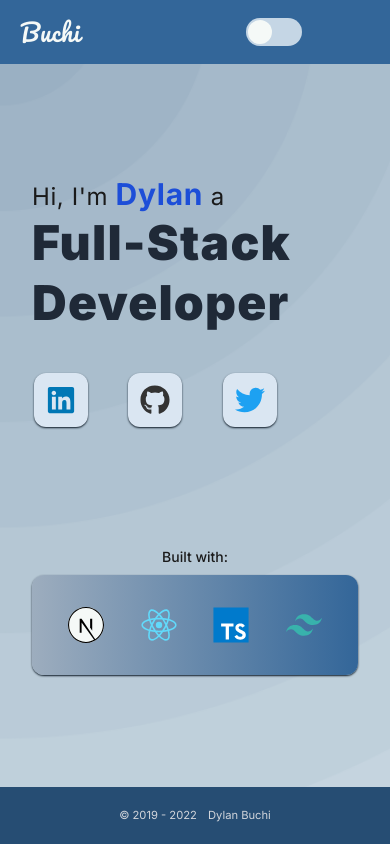
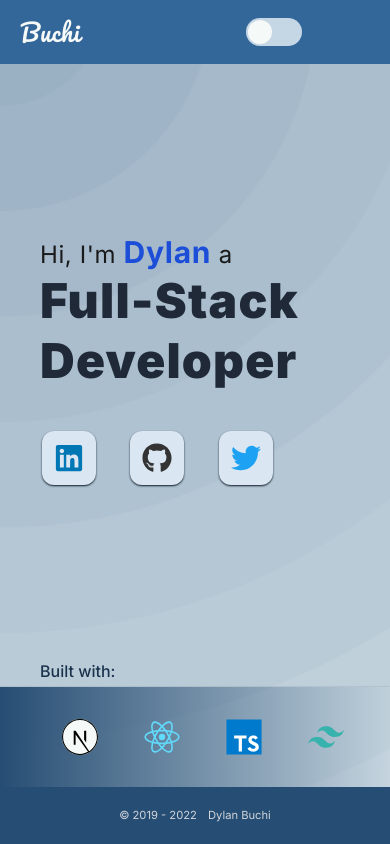
Before and after one commit to dylanbuchi/portfolio-next, a Next.js app: page / in a window 390 px wide. Built offline with nearby package versions, Linux system fonts and the light colour scheme; some icons are missing.

Commit message:
Tweak Home component

```diff
--- a/src/components/Home.tsx
+++ b/src/components/Home.tsx
@@ -6,10 +6,12 @@ import SocialLink from './SocialLink';
 
 const Home = () => {
   const helloMsg = "Hi, I'm ";
+  const deviconBoxStyles =
+    'hover:lumos relative ml-4 h-9 w-9 shrink-0 lg:h-10 lg:w-10 h-9 w-9';
 
   return (
-    <div className="mx-8 mt-0 flex h-full flex-col justify-evenly text-base sm:m-0 sm:items-center">
-      <div>
+    <div className="mx-10 flex h-full flex-col justify-evenly text-base sm:m-0 sm:items-center">
+      <div className="mt-auto">
         <p className="text-2xl tracking-wide">
           {helloMsg}
           <span className="text-3xl font-bold tracking-wide text-blue-700 dark:text-accent_10">
@@ -20,8 +22,7 @@ const Home = () => {
         <h1 className="text-5xl font-black leading-tight tracking-wide text-gray-800 dark:text-accent_90">
           Full-Stack Developer
         </h1>
-
-        <div className="mt-10 flex w-[75%] justify-between transition-colors sm:w-[40%]">
+        <div className="mt-10 flex w-[75%] justify-between transition-colors sm:w-[40%] lg:w-[43%] landscape:w-[45%]">
           <SocialLink
             href={`${SOCIAL_LINKS.linkedin.website}/in/${USERNAME}`}
             renderIcon={() => <FaLinkedin />}
@@ -39,21 +40,25 @@ const Home = () => {
           />
         </div>
       </div>
-      <div className="sm:w-[100%] lg:w-[50%]">
-        <div className="w-[100%] ">
-          <p className="my-2 text-center text-sm font-medium">Built with:</p>
-          <div className="rounded-xl bg-gradient-to-r from-[#9dadbe] to-primary_40 shadow-sm shadow-primary_10 dark:bg-transparent dark:bg-gradient-to-r dark:from-primary_20 dark:to-primary_10 dark:shadow-none sm:rounded-none lg:rounded-xl">
+      <div className="-mx-10 mt-auto sm:w-[100%] lg:w-[45%]">
+        <div className="w-[100%]">
+          <p className="text-md my-1 ml-10 text-left font-medium text-primary_20 dark:text-gray-200 sm:ml-0 sm:text-center">
+            Built with:
+          </p>
+          <div className="bg-gradient-to-l from-[#ffffff00] to-primary_30 shadow-sm shadow-primary_10 dark:bg-transparent dark:bg-gradient-to-r dark:from-primary_20 dark:to-primary_10 dark:shadow-none sm:rounded-none lg:rounded-xl lg:rounded-b-none">
             <div className="flex justify-evenly py-8 px-4">
-              <div className="hover:lumos relative  h-9 w-9 shrink-0 rounded-full bg-white_gray text-center lg:h-10 lg:w-10">
+              <div
+                className={`${deviconBoxStyles} ml-0 rounded-full bg-white_gray text-center`}
+              >
                 {<Devicon name="nextjs" type="line" />}
               </div>
-              <div className="hover:lumos relative ml-4 h-9 w-9 shrink-0 dark:bg-transparent lg:h-10 lg:w-10">
+              <div className={`${deviconBoxStyles}dark:bg-transparent`}>
                 {<Devicon name="react" />}
               </div>
-              <div className="hover:lumos  relative ml-4 h-9 w-9 shrink-0 lg:h-10 lg:w-10">
+              <div className={`${deviconBoxStyles}`}>
                 {<Devicon name="typescript" />}
               </div>
-              <div className="hover:lumos relative ml-4 h-9 w-9 shrink-0 lg:h-10 lg:w-10">
+              <div className={`${deviconBoxStyles}`}>
                 {<Devicon name="tailwindcss" type="plain" />}
               </div>
             </div>
```
